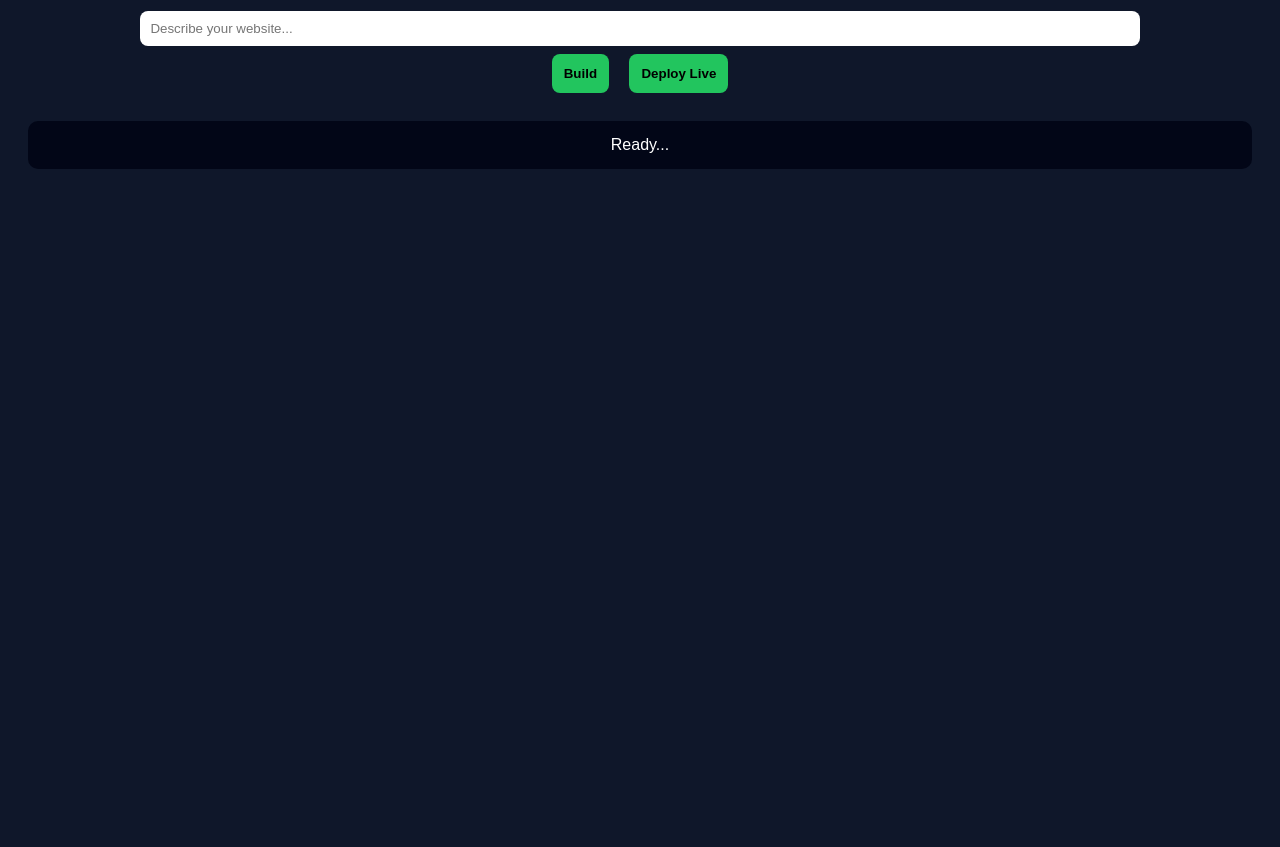
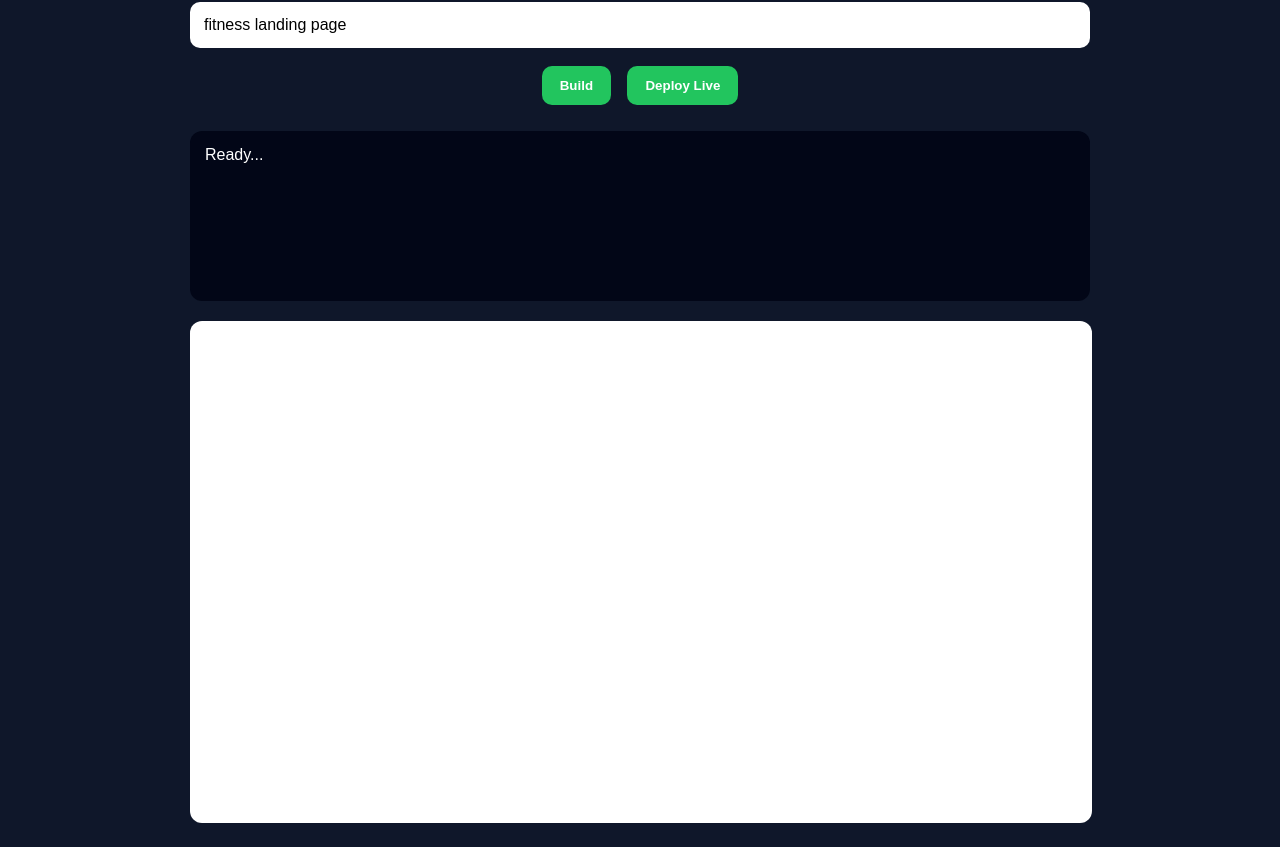
Before and after one commit to Daes-inc/dakota-ai-builder, a website: page public/index.html in a window 1280 px wide. Shown: the part 98-945 px from the top of the page. Before the commit the page ends 800 px from the top, so only its background shows below. Drawn offline with Linux system fonts and the light colour scheme.

Commit message:
Refactor HTML and improve styling for layout

```diff
--- a/public/index.html
+++ b/public/index.html
@@ -5,84 +5,115 @@
   <meta name="viewport" content="width=device-width, initial-scale=1.0">
   <style>
     body {
-      font-family: Arial;
+      font-family: Arial, sans-serif;
       background: #0f172a;
       color: white;
       text-align: center;
       padding: 20px;
+      margin: 0;
+    }
+    .wrap {
+      max-width: 900px;
+      margin: 0 auto;
     }
     input {
-      padding: 10px;
-      width: 80%;
-      border-radius: 8px;
+      padding: 14px;
+      width: 100%;
+      box-sizing: border-box;
+      border-radius: 10px;
       border: none;
+      margin-bottom: 12px;
+      font-size: 16px;
     }
     button {
-      padding: 12px;
-      margin: 8px;
-      border-radius: 8px;
+      padding: 12px 18px;
+      margin: 6px;
+      border-radius: 10px;
       border: none;
       background: #22c55e;
-      color: black;
+      color: white;
       font-weight: bold;
+      cursor: pointer;
     }
     #output {
       margin-top: 20px;
       background: #020617;
       padding: 15px;
-      border-radius: 10px;
+      border-radius: 12px;
       white-space: pre-wrap;
+      word-break: break-word;
+      text-align: left;
+      min-height: 140px;
+    }
+    iframe {
+      width: 100%;
+      height: 500px;
+      border: 1px solid rgba(255,255,255,0.15);
+      border-radius: 12px;
+      background: white;
+      margin-top: 20px;
+    }
+    a {
+      color: #86efac;
     }
   </style>
 </head>
 <body>
+  <div class="wrap">
+    <h1>Dakota AI Builder</h1>
 
-<h1>🚀 Dakota AI Builder</h1>
+    <input id="prompt" placeholder="Describe your website..." value="fitness landing page" />
 
-<input id="prompt" placeholder="Describe your website..." />
-
-<br>
-
+    <div>
       <button onclick="build()">Build</button>
       <button onclick="deploy()">Deploy Live</button>
+    </div>
 
     <div id="output">Ready...</div>
+    <iframe id="preview"></iframe>
+  </div>
 
   <script>
     async function build() {
       document.getElementById("output").innerText = "Building...";
       const prompt = document.getElementById("prompt").value;
 
-  const res = await fetch('/build', {
-    method: 'POST',
-    headers: { 'Content-Type': 'application/json' },
+      const res = await fetch("/build", {
+        method: "POST",
+        headers: { "Content-Type": "application/json" },
         body: JSON.stringify({ prompt })
       });
 
       const data = await res.json();
       window.generatedProject = data;
-  document.getElementById("output").innerText = JSON.stringify(data, null, 2);
+
+      document.getElementById("output").innerText =
+        JSON.stringify(data, null, 2);
+
+      if (data.files && data.files["index.html"]) {
+        document.getElementById("preview").srcdoc = data.files["index.html"];
+      }
     }
 
     async function deploy() {
       document.getElementById("output").innerText = "Deploying...";
 
-  const res = await fetch('/deploy', {
-    method: 'POST',
-    headers: { 'Content-Type': 'application/json' },
-    body: JSON.stringify(window.generatedProject)
+      const res = await fetch("/deploy", {
+        method: "POST",
+        headers: { "Content-Type": "application/json" },
+        body: JSON.stringify(window.generatedProject || {})
       });
 
       const data = await res.json();
 
       if (data.url) {
         document.getElementById("output").innerHTML =
-      `✅ LIVE:<br><a href="${data.url}" target="_blank">${data.url}</a>`;
+          '✅ LIVE:<br><a href="' + data.url + '" target="_blank">' + data.url + "</a>";
       } else {
-    document.getElementById("output").innerText = JSON.stringify(data);
+        document.getElementById("output").innerText =
+          JSON.stringify(data, null, 2);
       }
     }
   </script>
-
 </body>
 </html>
```
Lines whose indentation alone changed are shown as unchanged.
